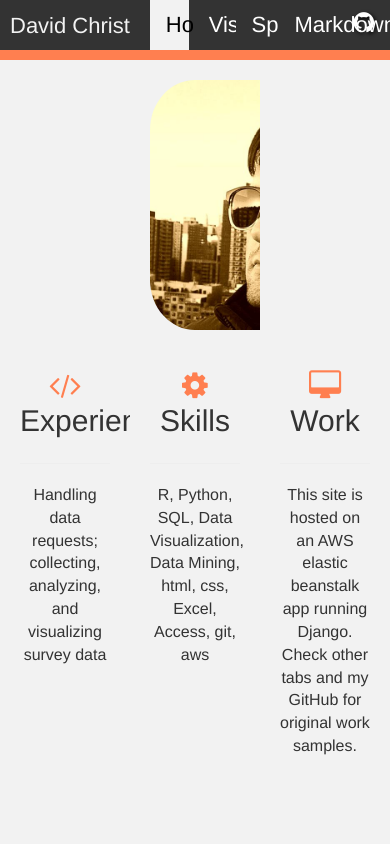
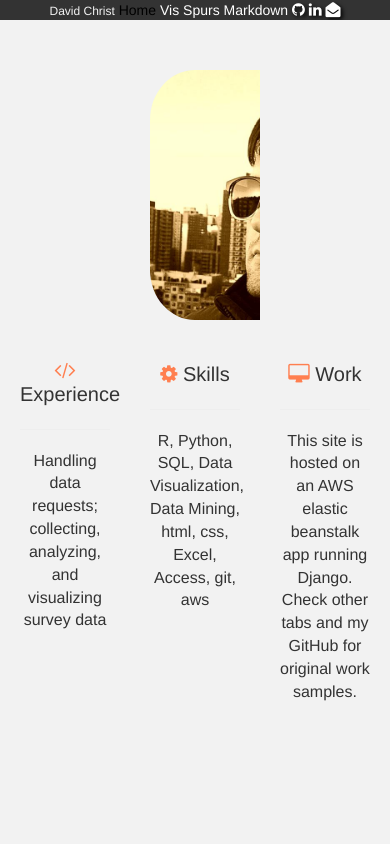
Before and after one commit to christdb87/website, a Django app: template david/templates/david/index.html in a window 390 px wide. Run offline with Django 3.2, Linux system fonts and the light colour scheme; the template is opened without the code that fills it, so the values that code supplies are empty; some libraries are stand-ins or nearby versions; some web fonts are replaced.

Commit message:
adding mobile view

```diff
--- a/david/templates/david/index.html
+++ b/david/templates/david/index.html
@@ -52,7 +52,38 @@
 <script src="{% static 'venezchart/highchart-binding-0.5.0/highchart.js' %}"></script>
 
 <meta name="viewport" content="width=device-width", initial-scale="1.0">
-
+<style>
+    @media only screen and (max-width: 600px) {
+    #navbar a {
+        float: left;
+        height: 10%;
+        padding: 0;
+        display: contents;
+        font-size: 15px;
+    }
+    #navbar p {
+    float: left;
+    padding: 0;
+    display: contents;
+    font-size: 12px;
+    }
+    #navbar {
+    height: auto;
+    overflow: auto;
+    }
+    .tablink {
+    float: right;
+    font-size: 14px;
+    padding: 0;
+    display: contents;
+    }
+    #colorbar {
+    display: none;
+    }
+    .grid-item {
+    font-size: 20px;
+    }
+</style>
 </head>
     <body>
 
@@ -63,9 +94,9 @@
 	    <button class="tablink" onclick="openPage('Contact', this, '#f2f2f2')">Spurs</button>
         <button class="tablink" onclick="openPage('About', this, '#f2f2f2')">Markdown</button>
       <!--  <button class="tablink" onclick="location.href='{% url 'monster' %}';">Markdown </button> -->
-        <a href=https://github.com/christdb87><i class="fa fa-github" style="font-size:24px;color:white;text-shadow:2px 2px 4px #000000;"></i></a>
-        <a href=https://www.linkedin.com/in/david-christ-5b916b153/><i class="fa fa-linkedin" style="font-size:24px;color:white;text-shadow:2px 2px 4px #000000;"></i></a>
-        <a href="mailto:christdb87@gmail.com"><i class="fa fa-envelope-open" style="font-size:24px;color:white;text-shadow:2px 2px 4px #000000;"></i></a>
+        <a href=https://github.com/christdb87><i class="fa fa-github" style="color:white;text-shadow:2px 2px 4px #000000;"></i></a>
+        <a href=https://www.linkedin.com/in/david-christ-5b916b153/><i class="fa fa-linkedin" style="color:white;text-shadow:2px 2px 4px #000000;"></i></a>
+        <a href="mailto:christdb87@gmail.com"><i class="fa fa-envelope-open" style="color:white;text-shadow:2px 2px 4px #000000;"></i></a>
 	</div>
 
 <div id="Home" class="tabcontent">
--- a/static/david/index.css
+++ b/static/david/index.css
@@ -52,7 +52,7 @@ color: white;
   display: inline-block;
   text-decoration: none;
   padding: 10px 16px 32px 16px;
-  font-size: 17px;
+  font-size: 24px;
 }
 
 #navbar a:hover {
@@ -196,9 +196,3 @@ tr:nth-child(even) {background-color: #f5f5f5;}
 .draw:hover .tooltiptext {
     visibility: visible;
 }
-
-@media only screen and (max-width: 1000px) {
-    html, body {
-        background-color: lightblue;
-    }
-}
```
Also changed, not shown: david/static/david/index.css (+1 -7 lines).
